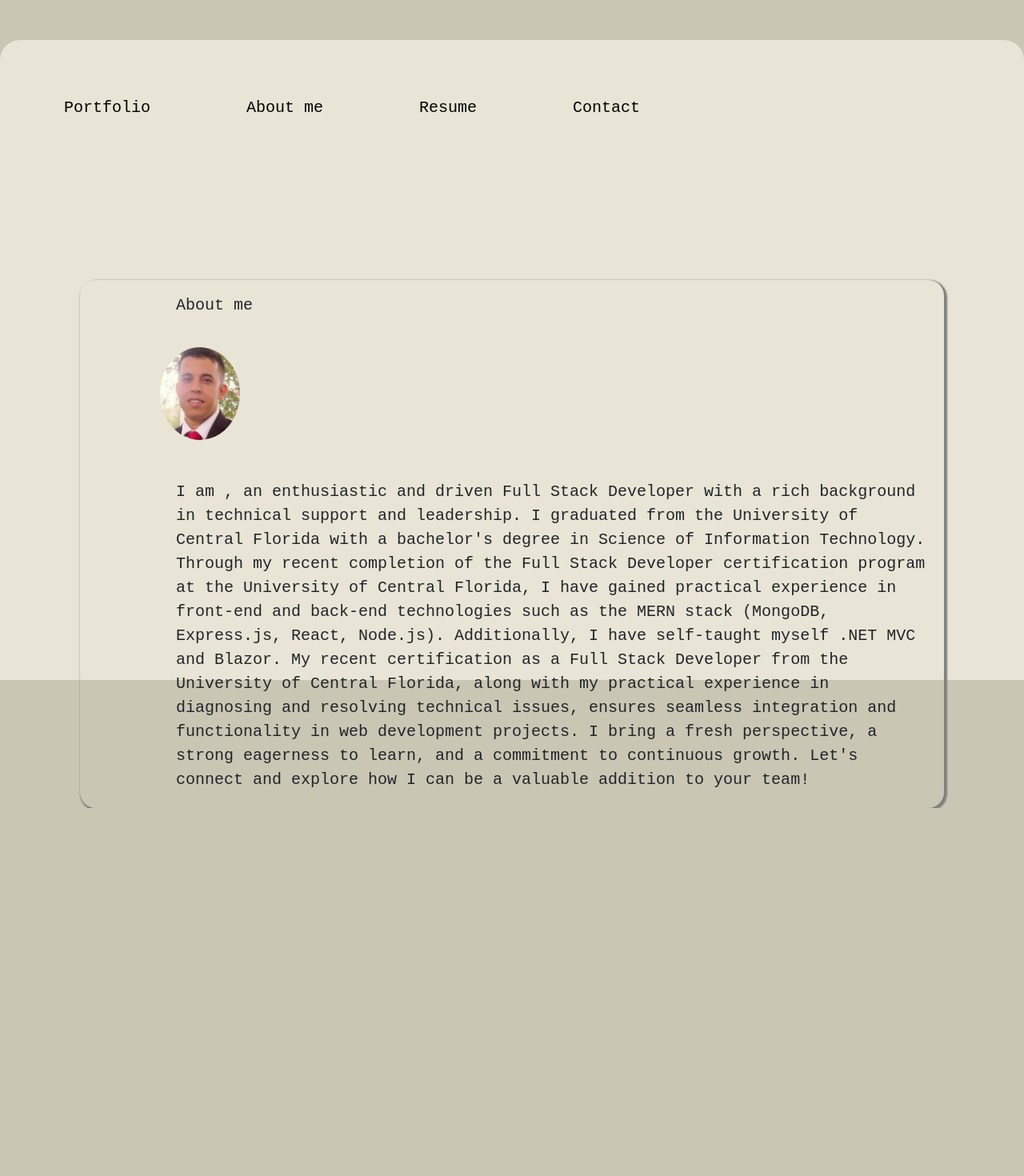
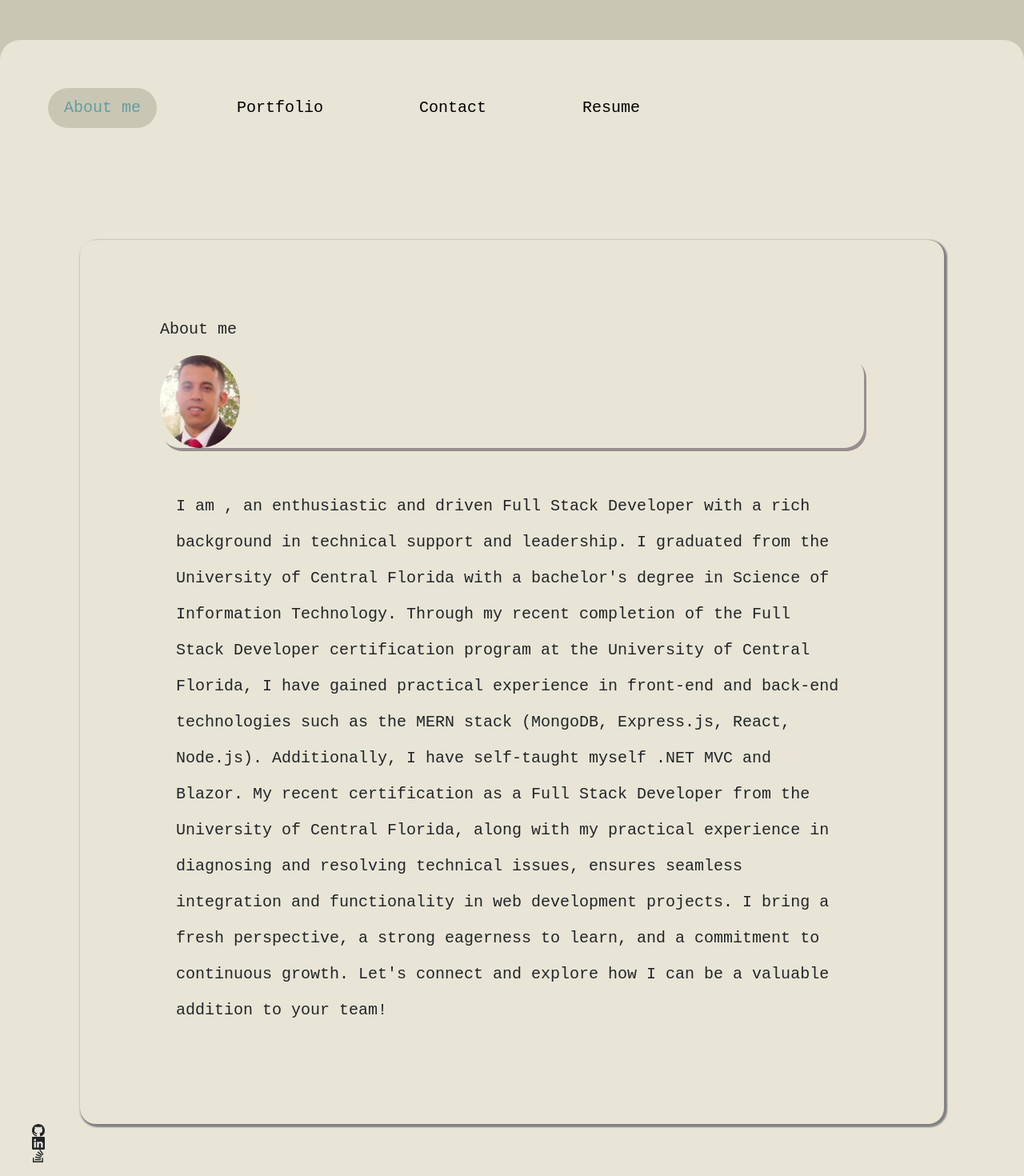
Before and after one commit to ekhay-hit/ekhay_div_hub, a React (Vite) app: page / in a window 1280 px wide. Shown: the top 1470 px of the page at 80% size. Before the commit the page ends 1010 px from the top, so only its background shows below. Built offline with nearby package versions, Linux system fonts and the light colour scheme.

Commit message:
restruct the folder and added a footer component

```diff
--- a/index.html
+++ b/index.html
@@ -5,7 +5,7 @@
     <link rel="icon" type="image/svg+xml" href="/vite.svg" />
     <meta name="viewport" content="width=device-width, initial-scale=1.0" />
 
-    <title>Vite + React</title>
+    <title>Houssine</title>
   </head>
   <body>
     <div id="root"></div>
--- a/src/App.jsx
+++ b/src/App.jsx
@@ -1,14 +1,17 @@
 import "./styles/App.css";
+import { Fragment } from "react";
 import Nav from "./components/nav.jsx";
+import Footer from "./components/Footer.jsx";
 import { Outlet } from "react-router-dom";
 function App() {
   return (
-    <>
+    <Fragment className="root">
       <Nav />
       <main className="main">
         <Outlet />
       </main>
-    </>
+      <Footer />
+    </Fragment>
   );
 }
 
--- /dev/null
+++ b/src/components/Footer.jsx
@@ -0,0 +1,46 @@
+// import { Link } from "react-router-dom";
+function Footer() {
+  return (
+    <footer>
+      <links className="item">
+        <svg
+          xmlns="http://www.w3.org/2000/svg"
+          width="16"
+          height="16"
+          fill="currentColor"
+          className="bi bi-github"
+          viewBox="0 0 16 16"
+        >
+          <path d="M8 0C3.58 0 0 3.58 0 8c0 3.54 2.29 6.53 5.47 7.59.4.07.55-.17.55-.38 0-.19-.01-.82-.01-1.49-2.01.37-2.53-.49-2.69-.94-.09-.23-.48-.94-.82-1.13-.28-.15-.68-.52-.01-.53.63-.01 1.08.58 1.23.82.72 1.21 1.87.87 2.33.66.07-.52.28-.87.51-1.07-1.78-.2-3.64-.89-3.64-3.95 0-.87.31-1.59.82-2.15-.08-.2-.36-1.02.08-2.12 0 0 .67-.21 2.2.82.64-.18 1.32-.27 2-.27s1.36.09 2 .27c1.53-1.04 2.2-.82 2.2-.82.44 1.1.16 1.92.08 2.12.51.56.82 1.27.82 2.15 0 3.07-1.87 3.75-3.65 3.95.29.25.54.73.54 1.48 0 1.07-.01 1.93-.01 2.2 0 .21.15.46.55.38A8.01 8.01 0 0 0 16 8c0-4.42-3.58-8-8-8" />
+        </svg>
+      </links>
+      <links className="item">
+        <svg
+          xmlns="http://www.w3.org/2000/svg"
+          width="16"
+          height="16"
+          fill="currentColor"
+          className="bi bi-linkedin"
+          viewBox="0 0 16 16"
+        >
+          <path d="M0 1.146C0 .513.526 0 1.175 0h13.65C15.474 0 16 .513 16 1.146v13.708c0 .633-.526 1.146-1.175 1.146H1.175C.526 16 0 15.487 0 14.854zm4.943 12.248V6.169H2.542v7.225zm-1.2-8.212c.837 0 1.358-.554 1.358-1.248-.015-.709-.52-1.248-1.342-1.248S2.4 3.226 2.4 3.934c0 .694.521 1.248 1.327 1.248zm4.908 8.212V9.359c0-.216.016-.432.08-.586.173-.431.568-.878 1.232-.878.869 0 1.216.662 1.216 1.634v3.865h2.401V9.25c0-2.22-1.184-3.252-2.764-3.252-1.274 0-1.845.7-2.165 1.193v.025h-.016l.016-.025V6.169h-2.4c.03.678 0 7.225 0 7.225z" />
+        </svg>
+      </links>
+      <links className="item">
+        <svg
+          xmlns="http://www.w3.org/2000/svg"
+          width="16"
+          height="16"
+          fill="currentColor"
+          className="bi bi-stack-overflow"
+          viewBox="0 0 16 16"
+        >
+          <path d="M12.412 14.572V10.29h1.428V16H1v-5.71h1.428v4.282z" />
+          <path d="M3.857 13.145h7.137v-1.428H3.857zM10.254 0 9.108.852l4.26 5.727 1.146-.852zm-3.54 3.377 5.484 4.567.913-1.097L7.627 2.28l-.914 1.097zM4.922 6.55l6.47 3.013.603-1.294-6.47-3.013zm-.925 3.344 6.985 1.469.294-1.398-6.985-1.468z" />
+        </svg>
+      </links>
+    </footer>
+  );
+}
+
+export default Footer;
--- a/src/components/Nav.jsx
+++ b/src/components/Nav.jsx
@@ -1,4 +1,4 @@
-import "../styles/nav.css";
+import "./styles/nav.css";
 import { Link, useLocation } from "react-router-dom";
 
 function Nav() {
@@ -6,31 +6,37 @@
   return (
     <header className="col-12 nav">
       <Link
+        to="/"
+        className={currentPage === "/" ? "nav-link activeTab" : "nav-link"}
+      >
+        About me
+      </Link>
+
+      <Link
         to="/portfolio"
         className={
-          currentPage === "/portfolio" ? "nav-link active" : "nav-link"
+          currentPage === "/portfolio" ? "nav-link activeTab" : "nav-link"
         }
       >
         Portfolio
       </Link>
+
       <Link
-        to="/"
-        className={currentPage == "/" ? "nav-link active" : "nav-link"}
+        to="/contact"
+        className={
+          currentPage === "/contact" ? "nav-link activeTab" : "nav-link"
+        }
       >
-        About me
+        Contact
       </Link>
+
       <Link
-        to="/Resume"
-        key={3}
-        className={currentPage === "/resume" ? "nav-link active" : "nav-link"}
+        to="/resume"
+        className={
+          currentPage === "/resume" ? "nav-link activeTab" : "nav-link"
+        }
       >
         Resume
-      </Link>
-      <Link
-        to="/contact"
-        className={currentPage === "/contact" ? "nav-link active" : "nav-link"}
-      >
-        Contact
       </Link>
     </header>
   );
--- /dev/null
+++ b/src/components/styles/footer.css
@@ -0,0 +1,4 @@
+footer {
+  display: flex;
+  justify-content: center;
+}
--- a/src/styles/nav.css
+++ b/src/components/styles/nav.css
@@ -14,6 +14,11 @@
     border: none;
   }
 }
+.activeTab {
+  background-color: #cac6b4 !important;
+  border-radius: 25px;
+  color: cadetblue !important ;
+}
 
 .developer {
   margin-right: 100px;
--- a/src/styles/About.css
+++ b/src/styles/About.css
@@ -1,24 +1,27 @@
 .about {
   display: flex;
-  justify-content: start;
+  /* justify-content: start; */
   flex-wrap: wrap;
+  height: 100%;
   margin: auto;
   width: 90%;
-  margin-top: 100px;
+  margin-top: 50px;
   gap: 20px;
-  padding-left: 100px;
+  padding: 100px;
   box-shadow: 2px 2px 2px 2px gray;
   border-radius: 20px;
 
   h6 {
     width: 100%;
     text-align: left;
-    padding: 20px;
+    /* padding: 20px; */
   }
 
   .image-card {
     flex-basis: 100%;
     background-color: transparent;
+    box-shadow: 3px 4px rgb(153, 142, 142);
+    border-radius: 25px;
   }
   img {
     display: block;
@@ -31,4 +34,5 @@
   margin-top: 10px;
   padding: 20px;
   text-align: left;
+  line-height: 45px;
 }
--- a/src/styles/App.css
+++ b/src/styles/App.css
@@ -1,7 +1,6 @@
 #root {
-  /* max-width: 1280px; */
   max-width: 1700px;
-  height: 100vh;
+  height: 100%;
   background-color: #e8e5d6;
   margin: 0 auto;
   padding: 2rem;
```
